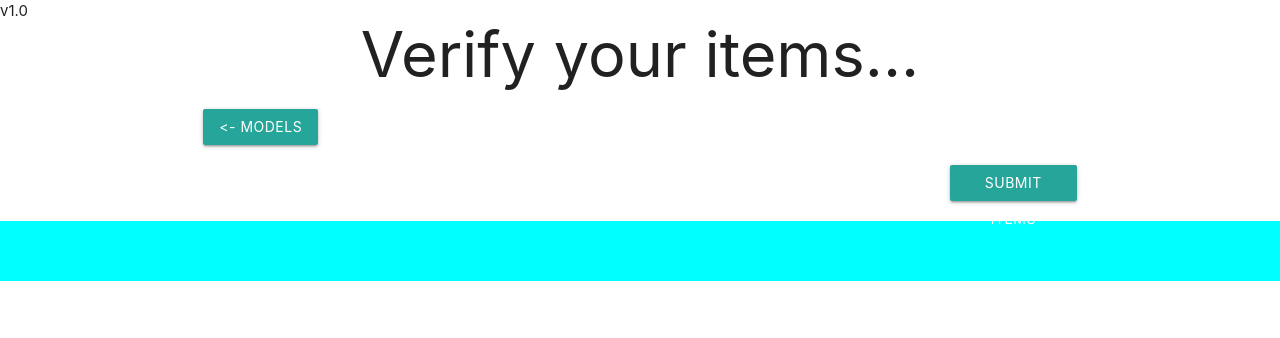
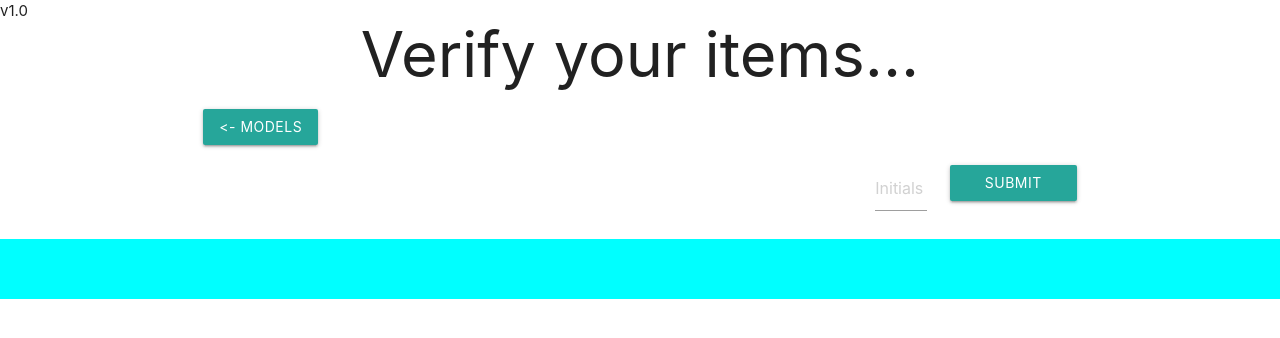
Before and after one commit to KantKontrol/Part-Tracker, a React (Create React App) app in the folder front-end/partrac-standalone/: page /checksubmit in a window 1280 px wide. Shown: the top 338 px of the page. Built offline with nearby package versions, Linux system fonts and the light colour scheme.

Commit message:
added initials box to checkSubmite

```diff
--- a/front-end/partrac-standalone/src/pages/CheckSubmit.js
+++ b/front-end/partrac-standalone/src/pages/CheckSubmit.js
@@ -21,7 +21,10 @@ export default function CheckSubmit(){
 
 
                 <div className="row">
-                <div className="col s10"></div>
+                    <div className="col s9"></div>
+                    <div className="col s1">
+                        <input placeholder="Initials" type="text" className="validate" />
+                    </div>
                     <div className="col s2">
                         <button className="btn">Submit items</button>
                     </div>
```
